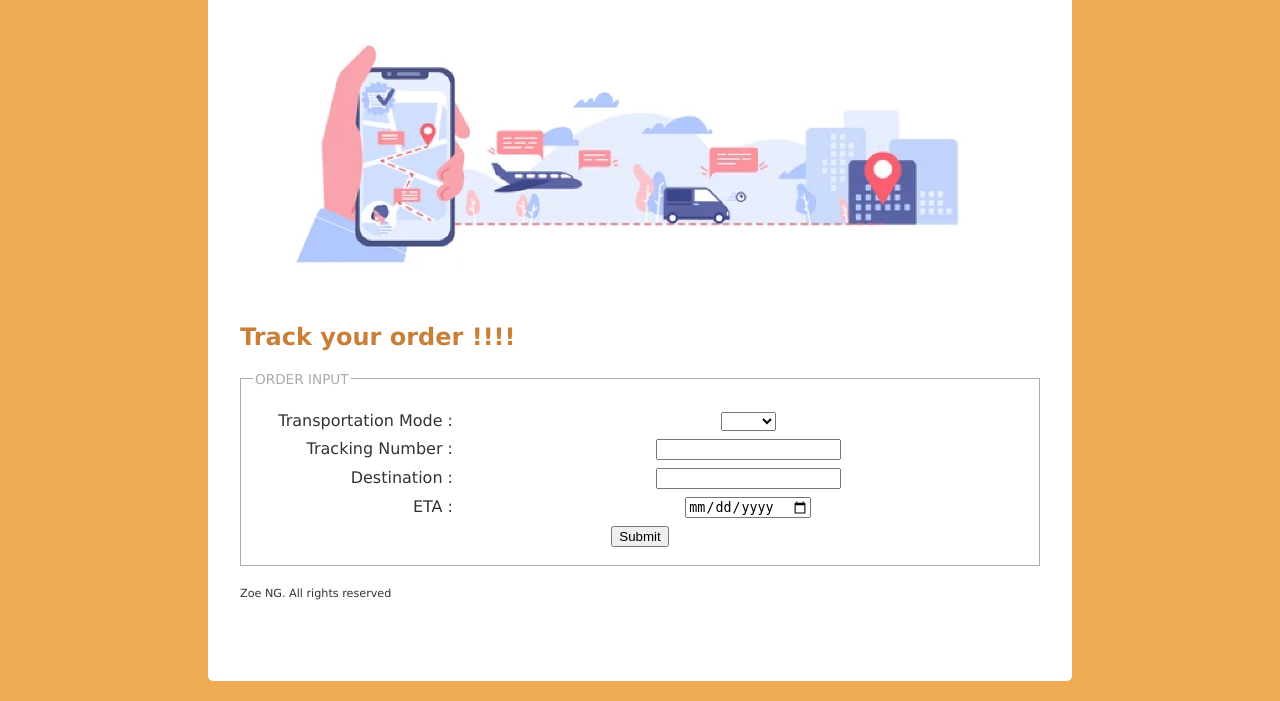
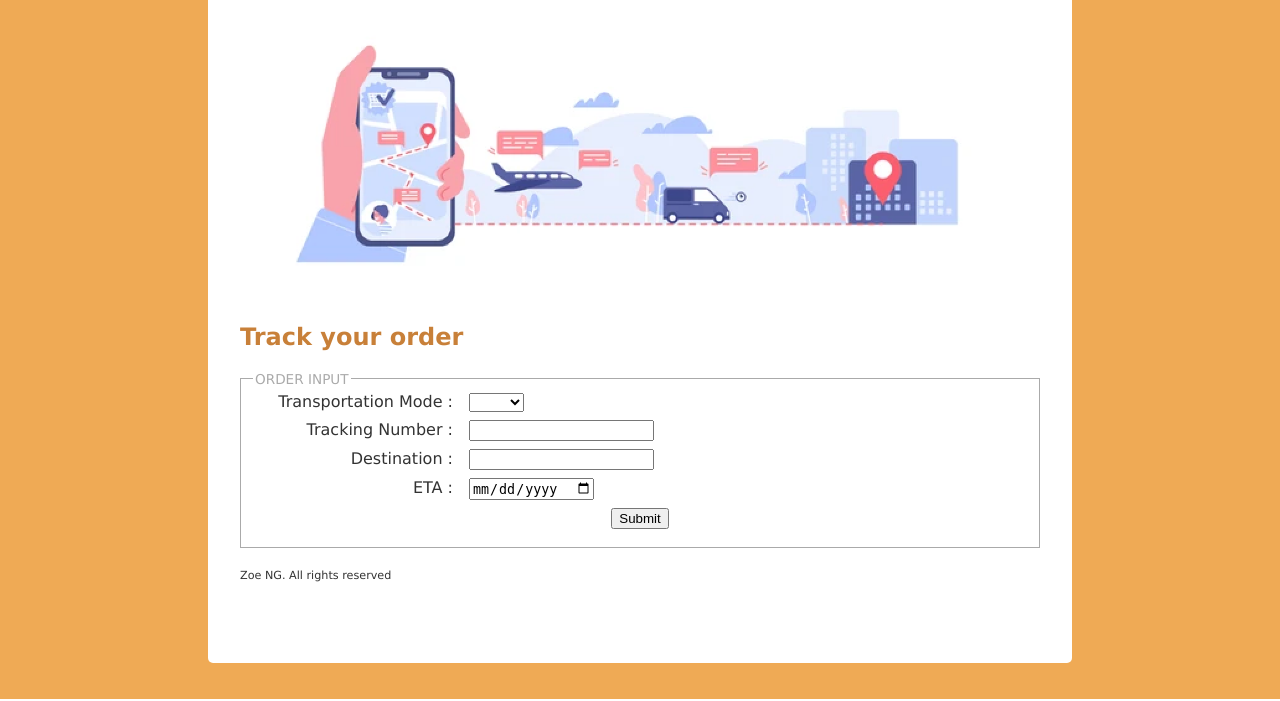
Before and after one commit to zoeng6project/phptesting, a PHP site: page / in a window 1280 px wide. Shown: the part 101-802 px from the top of the page. Run offline with PHP 8.4, Linux system fonts and the light colour scheme.

Commit message:
update input text-align to left

```diff
--- a/index.php
+++ b/index.php
@@ -23,11 +23,10 @@
         </header>
 
 		<main>
-            <h2>Track your order !!!!</h2>
+            <h2>Track your order </h2>
 
                 <fieldset>
                     <legend>Order Input</legend>
-                    <h3></h3>
                     <form id  = "order"  method="post" >
                         <div>
                             <label for="mode">Transportation Mode :</label>
--- a/styles.css
+++ b/styles.css
@@ -27,9 +27,7 @@ h1 {
 	height: 50px;
 
 }
-#order{
-	text-align: center;
-}
+
 
 h2 {
 	color: #C88039;
@@ -59,9 +57,9 @@ div label {
 	text-align: right;
 	padding-right: 1em;
 }
-
-
-
+input[type="text"] {
+    text-align: left;
+}
 small {
 	font-size: 70%;
 }
```
